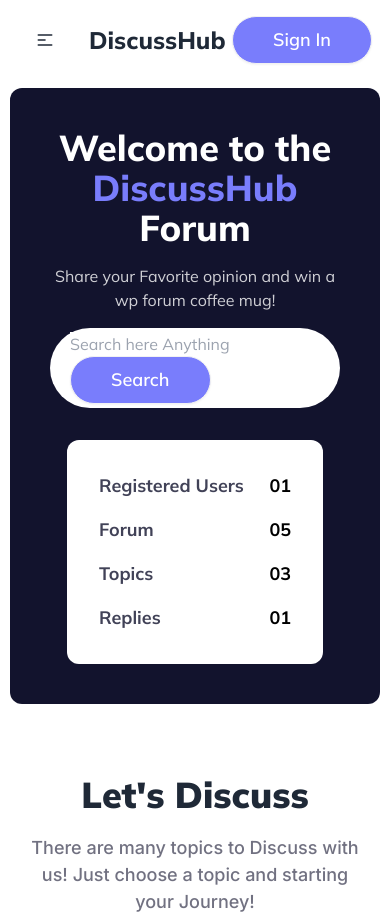
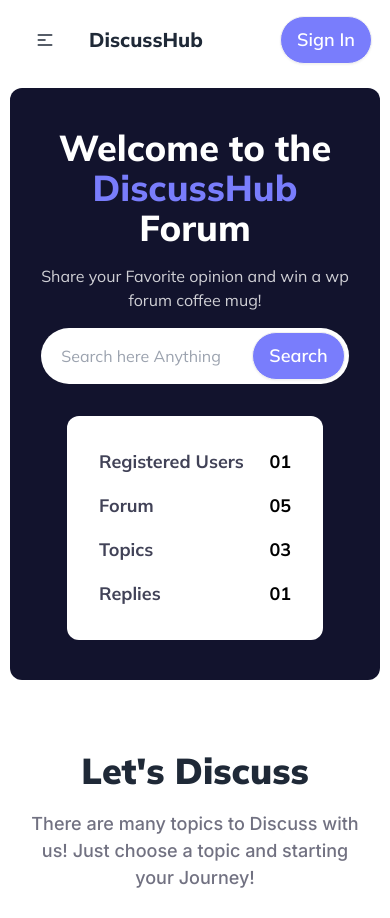
Before and after one commit to TheProjectsX/discuss-hub, a plain HTML site: page index.html in a window 390 px wide. Shown: the top 918 px of the page. Drawn offline with nearby package versions, Linux system fonts and the light colour scheme; no server answers.

Commit message:
Responsiveness Fixed

```diff
--- a/index.html
+++ b/index.html
@@ -123,7 +123,8 @@
                 </li>
               </ul>
             </div>
-            <a class="btn btn-ghost text-2xl md:text-3xl font-extrabold"
+            <a
+              class="btn btn-ghost text-xl sm:text-2xl md:text-3xl font-extrabold"
               >DiscussHub</a
             >
           </div>
@@ -161,7 +162,7 @@
           </div>
           <div class="ml-8">
             <a
-              class="btn bg-[#797DFC] rounded-full px-10 font-semibold text-white text-lg hover:bg-[#797DFC]"
+              class="btn bg-[#797DFC] rounded-full px-4 sm:px-10 font-semibold text-white text-lg hover:bg-[#797DFC]"
               >Sign In</a
             >
           </div>
@@ -170,7 +171,7 @@
 
       <!-- Header Section -->
       <section
-        class="bg-[#12132D] text-white font-mulish p-10 md:py-16 md:px-20 rounded-xl flex flex-col md:flex-row gap-8 items-center"
+        class="bg-[#12132D] text-white font-mulish py-10 px-6 sm:px-10 md:py-16 md:px-20 rounded-xl flex flex-col md:flex-row gap-8 items-center"
       >
         <div class="w-fit">
           <h3
@@ -183,17 +184,17 @@
           </p>
           <form
             id="searchForm"
-            class="rounded-full pl-5 pr-1 py-1 bg-white w-fit mx-auto md:mx-0"
+            class="flex rounded-full pl-5 pr-1 py-1 bg-white w-fit mx-auto md:mx-0"
           >
             <input
               type="text"
               placeholder="Search here Anything"
               id="searchQuery"
-              class="border-none outline-none text-black"
+              class="border-none outline-none text-black pr-2"
             />
             <button
               type="submit"
-              class="btn bg-[#797DFC] rounded-full px-10 font-semibold text-white text-lg hover:bg-[#797DFC]"
+              class="btn bg-[#797DFC] rounded-full px-4 sm:px-10 font-semibold text-white text-lg hover:bg-[#797DFC]"
             >
               Search
             </button>
--- a/script.js
+++ b/script.js
@@ -66,9 +66,9 @@ const loadForum = async (tag) => {
   currentForumPosts.forEach((item) => {
     const postElement = `
     <div
-        class="p-6 rounded-lg bg-[#F3F3F5] border border-[#F3F3F5] flex gap-5 hover:border-[#797DFC] hover:bg-[#797DFC1A] font-inter cursor-pointer forumPost"
+        class="p-6 rounded-lg bg-[#F3F3F5] border border-[#F3F3F5] flex flex-col sm:flex-row gap-5 hover:border-[#797DFC] hover:bg-[#797DFC1A] font-inter cursor-pointer forumPost"
     >
-        <div class="relative">
+        <div class="relative w-fit">
         <img
             src="${item["image"]}"
             alt="Post Image"
```
